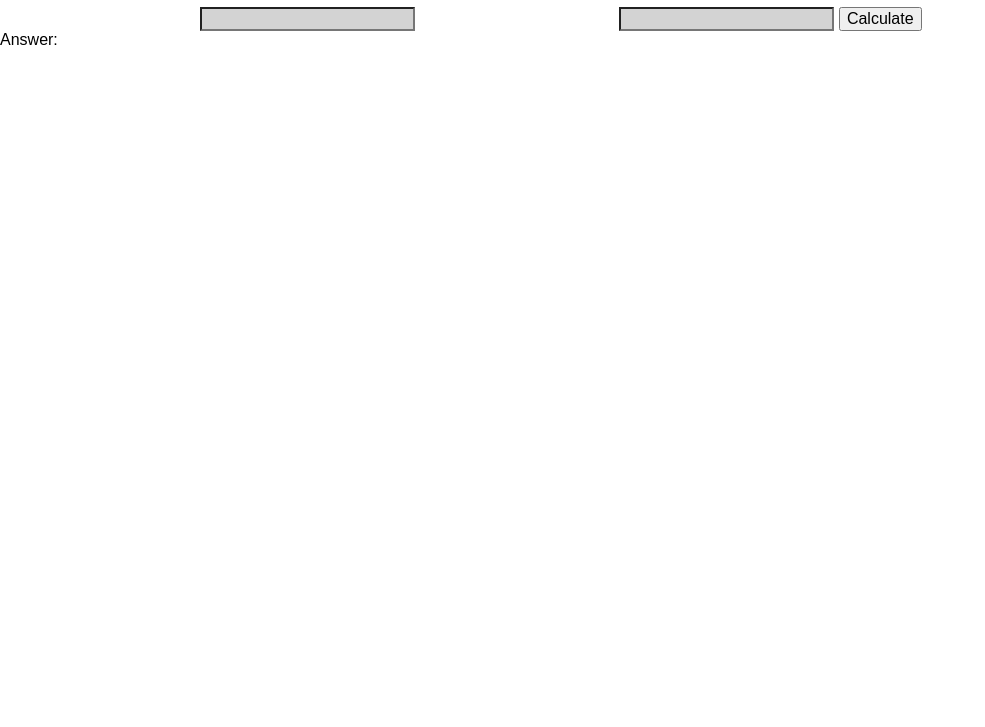
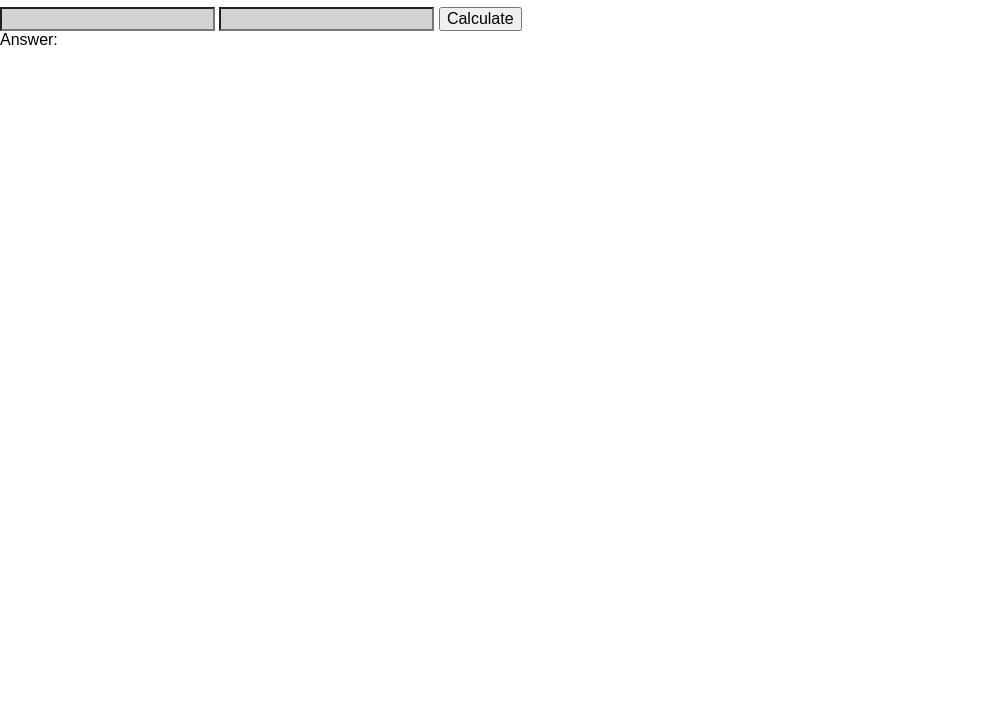
Before and after one commit to farstrider777/Simple_calculator, a plain HTML site: page index.html in a window 1280 px wide. Shown: the part 73-800 px from the top of the page, without its empty margins (0-985 px from the left). Drawn offline with Linux system fonts and the light colour scheme.

Commit message:
finished simple calculator

```diff
--- a/main.js
+++ b/main.js
@@ -1,6 +1,3 @@
-//var numOne = document.getElementById("valueOne");
-//var num1 = Number(valueOne.value);
-
 var resultsDiv = document.getElementById("answer");
 
 function add(){
@@ -9,5 +6,3 @@ function add(){
 }
 
 calculateButton.addEventListener('click', add);
-
-//var button = document.getElementById("calculateButton")
--- a/style.css
+++ b/style.css
@@ -1,4 +1,3 @@
 input{
   background: lightgray;
-  margin-left: 200px;
 }
```
Also changed, not shown: index.html (+3 -3 lines).
